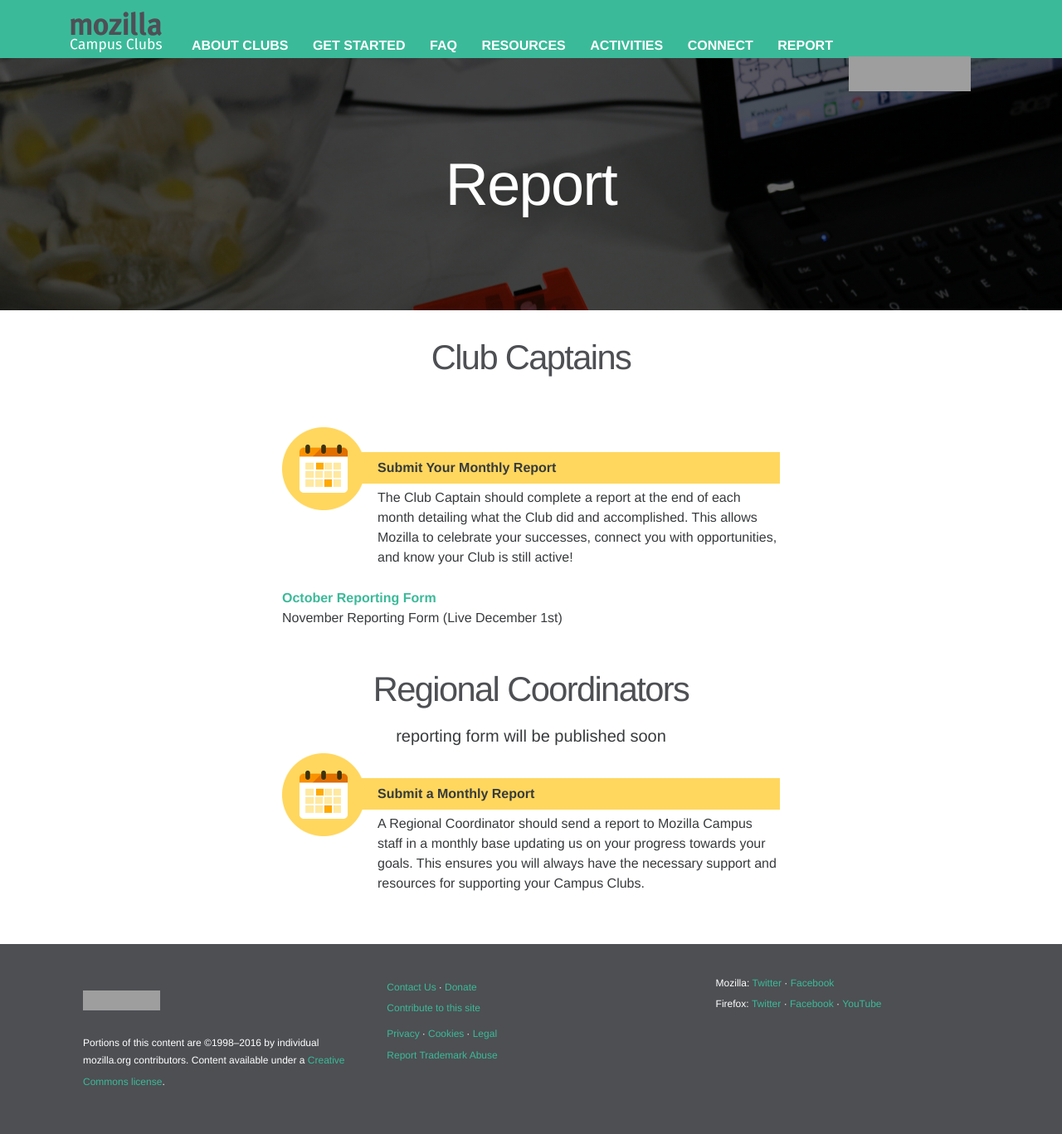
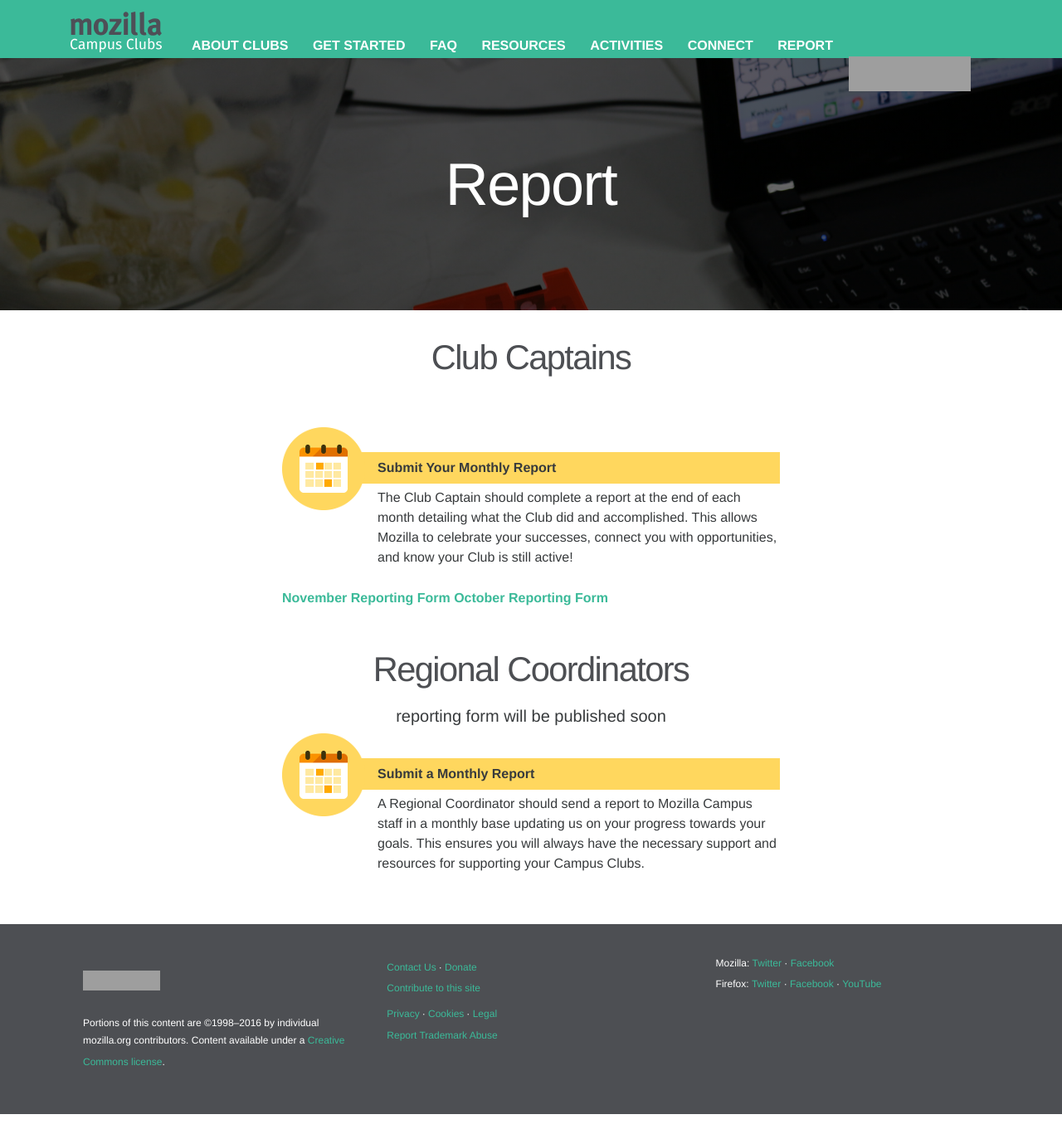
Before and after one commit to mozilla/mozilla-campus-clubs, a Jekyll site: the page built from _pages/report.md, in a window 1280 px wide. Shown: the whole page at 83% size. Built offline with Jekyll 4.4.1, drawn with Linux system fonts in a browser that asks for light colours; some web fonts are replaced; after the commit the page ends 1343 px from its top, so only the background shows below that; grey boxes are pictures that could not be loaded.

Commit message:
Add November reporting link

```diff
--- a/_pages/report.md
+++ b/_pages/report.md
@@ -19,9 +19,9 @@ ref: resources
   The Club Captain should complete a report at the end of each month detailing what the Club did and accomplished. This allows Mozilla to celebrate your successes, connect you with opportunities, and know your Club is still active!
   <br>
   <br>
+  <a href="https://docs.google.com/a/bacharakis.com/forms/d/e/1FAIpQLSd2kGZEQvXHoz0HlLEaokbeFy4-phjp0f8zWZA-6LlDMP6y4Q/viewform">November Reporting Form</a>
   <a href="https://docs.google.com/a/mozilla.com/forms/d/e/1FAIpQLSfPkMDBxu72xqBtO3ooKThNdn7o7diioMUOnjjBKenuVN3K6w/viewform">October Reporting Form</a>
   <br>
-  November Reporting Form (Live December 1st)
   </span>
 </div>
 
```
